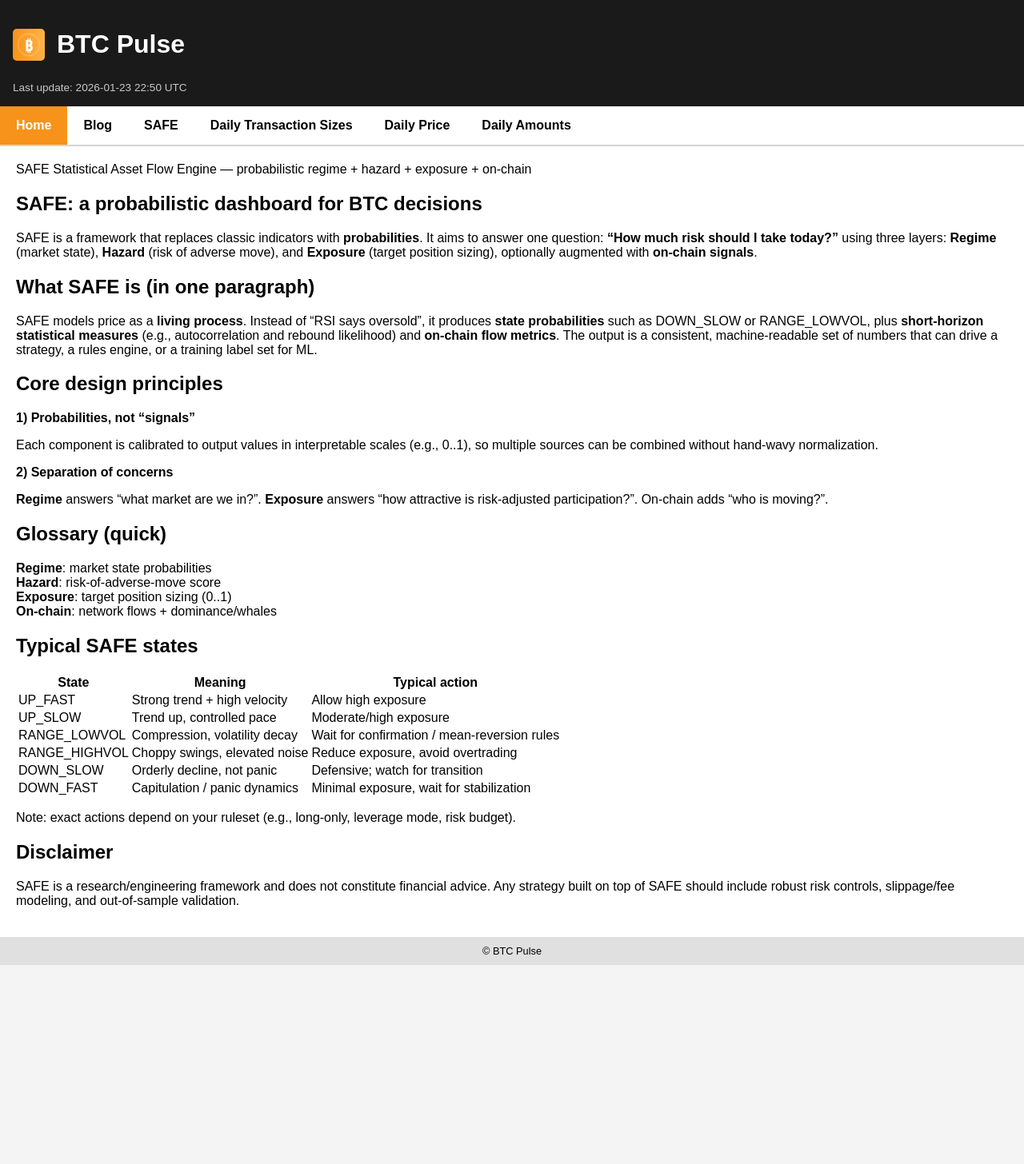
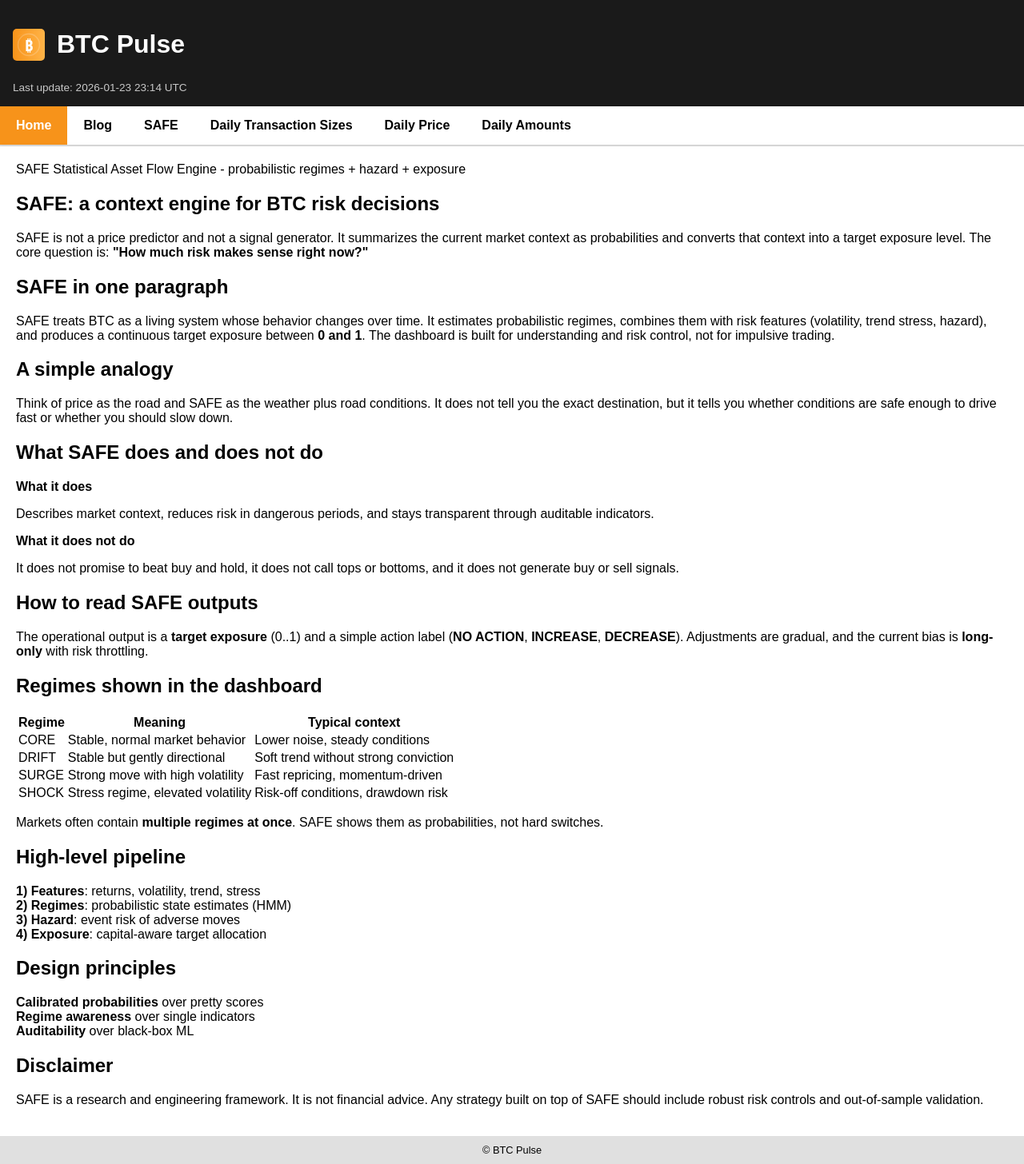
Before and after one commit to MihaiPopescu1985/bitcoin-charts, a Jekyll site: the page built from index.md, in a window 1280 px wide. Shown: the whole page at 80% size. Built offline with Jekyll 4.4.1, drawn with Linux system fonts in a browser that asks for light colours; before the commit the page ends 1207 px from its top, so only the background shows below that.

Commit message:
refactor the index page

```diff
--- a/_data/last_update.json
+++ b/_data/last_update.json
@@ -1,3 +1,3 @@
 {
-  "iso": "2026-01-23T22:50:06Z"
+  "iso": "2026-01-23T23:14:56Z"
 }
--- a/index.md
+++ b/index.md
@@ -8,117 +8,129 @@
     <div>
       <span>SAFE</span>
       <span>Statistical Asset Flow Engine</span>
-      <span>— probabilistic regime + hazard + exposure + on-chain</span>
+      <span> - probabilistic regimes + hazard + exposure</span>
     </div>
-    <h1>SAFE: a probabilistic dashboard for BTC decisions</h1>
+    <h1>SAFE: a context engine for BTC risk decisions</h1>
     <p>
-      SAFE is a framework that replaces classic indicators with <b>probabilities</b>.
-      It aims to answer one question: <b>“How much risk should I take today?”</b>
-      using three layers: <b>Regime</b> (market state), <b>Hazard</b> (risk of adverse move),
-      and <b>Exposure</b> (target position sizing), optionally augmented with <b>on-chain signals</b>.
+      SAFE is not a price predictor and not a signal generator. It summarizes the current
+      market context as probabilities and converts that context into a target exposure level.
+      The core question is: <b>"How much risk makes sense right now?"</b>
     </p>
 
     <section>
       <div>
-        <h2>What SAFE is (in one paragraph)</h2>
+        <h2>SAFE in one paragraph</h2>
         <p>
-          SAFE models price as a <b>living process</b>. Instead of “RSI says oversold”, it produces
-          <b>state probabilities</b> such as <span>DOWN_SLOW</span> or <span>RANGE_LOWVOL</span>,
-          plus <b>short-horizon statistical measures</b> (e.g., autocorrelation and rebound likelihood) and
-          <b>on-chain flow metrics</b>. The output is a consistent, machine-readable set of numbers that can drive
-          a strategy, a rules engine, or a training label set for ML.
+          SAFE treats BTC as a living system whose behavior changes over time. It estimates
+          probabilistic regimes, combines them with risk features (volatility, trend stress, hazard),
+          and produces a continuous target exposure between <b>0 and 1</b>. The dashboard is built
+          for understanding and risk control, not for impulsive trading.
         </p>
 
         <div></div>
 
-        <h2>Core design principles</h2>
+        <h2>A simple analogy</h2>
+        <p>
+          Think of price as the road and SAFE as the weather plus road conditions. It does not tell you
+          the exact destination, but it tells you whether conditions are safe enough to drive fast
+          or whether you should slow down.
+        </p>
+
+        <div></div>
+
+        <h2>What SAFE does and does not do</h2>
         <div>
           <div>
-            <strong>1) Probabilities, not “signals”</strong>
+            <strong>What it does</strong>
             <p>
-              Each component is calibrated to output values in interpretable scales (e.g., 0..1),
-              so multiple sources can be combined without hand-wavy normalization.
+              Describes market context, reduces risk in dangerous periods, and stays transparent
+              through auditable indicators.
             </p>
           </div>
           <div>
-            <strong>2) Separation of concerns</strong>
+            <strong>What it does not do</strong>
             <p>
-              <b>Regime</b> answers “what market are we in?”.
-              <b>Exposure</b> answers “how attractive is risk-adjusted participation?”.
-              On-chain adds “who is moving?”.
+              It does not promise to beat buy and hold, it does not call tops or bottoms, and it does
+              not generate buy or sell signals.
             </p>
           </div>
         </div>
 
         <div></div>
 
+        <h2>How to read SAFE outputs</h2>
+        <p>
+          The operational output is a <b>target exposure</b> (0..1) and a simple action label
+          (<b>NO ACTION</b>, <b>INCREASE</b>, <b>DECREASE</b>). Adjustments are gradual, and the current
+          bias is <b>long-only</b> with risk throttling.
+        </p>
       </div>
 
       <div>
-        <h2>Glossary (quick)</h2>
-        <div>
-          <div><b>Regime</b>: market state probabilities</div>
-          <div><b>Hazard</b>: risk-of-adverse-move score</div>
-          <div><b>Exposure</b>: target position sizing (0..1)</div>
-          <div><b>On-chain</b>: network flows + dominance/whales</div>
-        </div>
-
-        <div></div>
-
-        <h2>Typical SAFE states</h2>
+        <h2>Regimes shown in the dashboard</h2>
         <table>
           <thead>
             <tr>
-              <th>State</th>
+              <th>Regime</th>
               <th>Meaning</th>
-              <th>Typical action</th>
+              <th>Typical context</th>
             </tr>
           </thead>
           <tbody>
             <tr>
-              <td>UP_FAST</td>
-              <td>Strong trend + high velocity</td>
-              <td>Allow high exposure</td>
+              <td>CORE</td>
+              <td>Stable, normal market behavior</td>
+              <td>Lower noise, steady conditions</td>
             </tr>
             <tr>
-              <td>UP_SLOW</td>
-              <td>Trend up, controlled pace</td>
-              <td>Moderate/high exposure</td>
+              <td>DRIFT</td>
+              <td>Stable but gently directional</td>
+              <td>Soft trend without strong conviction</td>
             </tr>
             <tr>
-              <td>RANGE_LOWVOL</td>
-              <td>Compression, volatility decay</td>
-              <td>Wait for confirmation / mean-reversion rules</td>
+              <td>SURGE</td>
+              <td>Strong move with high volatility</td>
+              <td>Fast repricing, momentum-driven</td>
             </tr>
             <tr>
-              <td>RANGE_HIGHVOL</td>
-              <td>Choppy swings, elevated noise</td>
-              <td>Reduce exposure, avoid overtrading</td>
-            </tr>
-            <tr>
-              <td>DOWN_SLOW</td>
-              <td>Orderly decline, not panic</td>
-              <td>Defensive; watch for transition</td>
-            </tr>
-            <tr>
-              <td>DOWN_FAST</td>
-              <td>Capitulation / panic dynamics</td>
-              <td>Minimal exposure, wait for stabilization</td>
+              <td>SHOCK</td>
+              <td>Stress regime, elevated volatility</td>
+              <td>Risk-off conditions, drawdown risk</td>
             </tr>
           </tbody>
         </table>
 
         <p>
-          Note: exact actions depend on your ruleset (e.g., long-only, leverage mode, risk budget).
+          Markets often contain <b>multiple regimes at once</b>. SAFE shows them as probabilities,
+          not hard switches.
         </p>
+
+        <div></div>
+
+        <h2>High-level pipeline</h2>
+        <div>
+          <div><b>1) Features</b>: returns, volatility, trend, stress</div>
+          <div><b>2) Regimes</b>: probabilistic state estimates (HMM)</div>
+          <div><b>3) Hazard</b>: event risk of adverse moves</div>
+          <div><b>4) Exposure</b>: capital-aware target allocation</div>
+        </div>
+
+        <div></div>
+
+        <h2>Design principles</h2>
+        <div>
+          <div><b>Calibrated probabilities</b> over pretty scores</div>
+          <div><b>Regime awareness</b> over single indicators</div>
+          <div><b>Auditability</b> over black-box ML</div>
+        </div>
       </div>
     </section>
 
     <h2>Disclaimer</h2>
     <p>
-      SAFE is a research/engineering framework and does not constitute financial advice.
-      Any strategy built on top of SAFE should include robust risk controls, slippage/fee modeling,
-      and out-of-sample validation.
+      SAFE is a research and engineering framework. It is not financial advice.
+      Any strategy built on top of SAFE should include robust risk controls and
+      out-of-sample validation.
     </p>
 
   </section>
```
